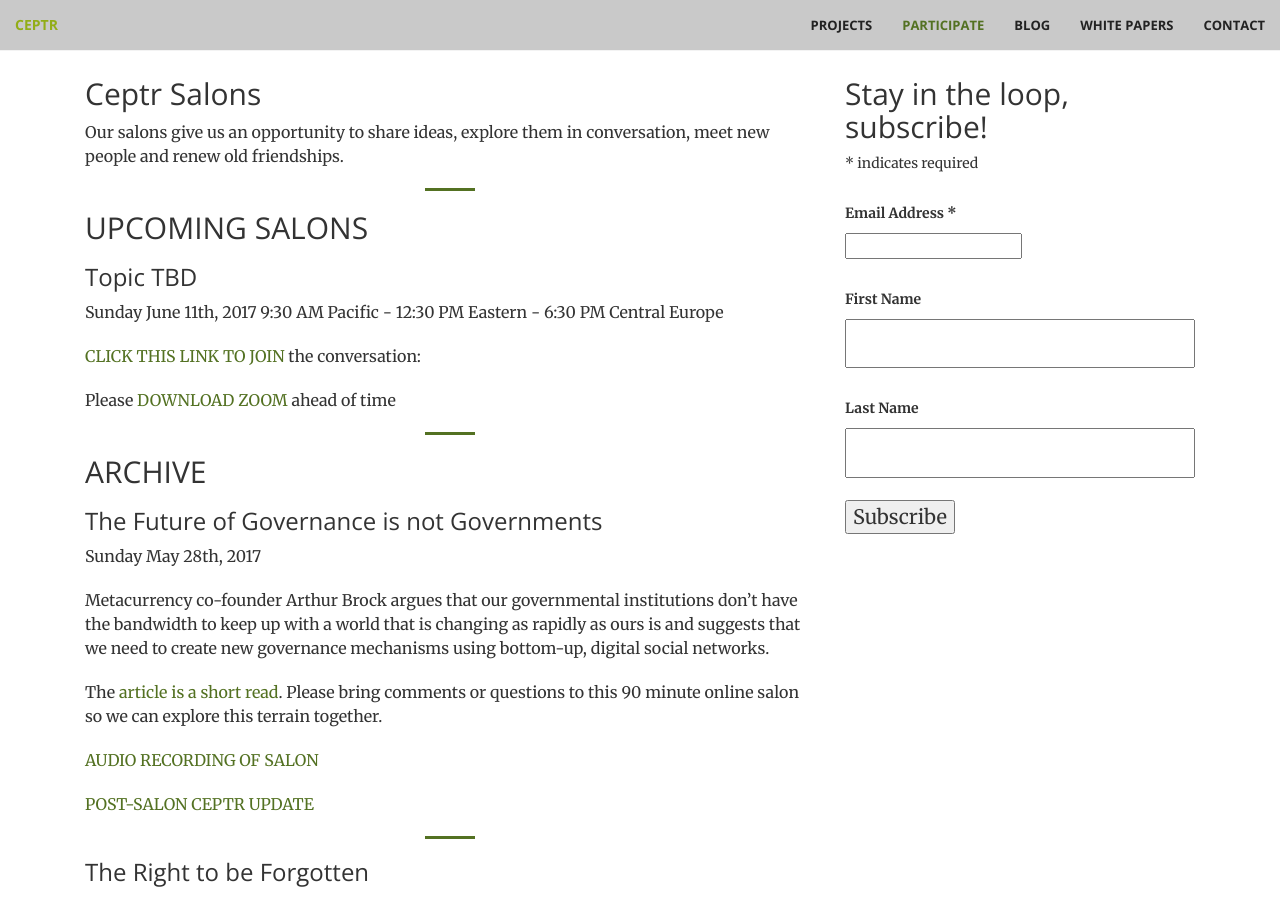
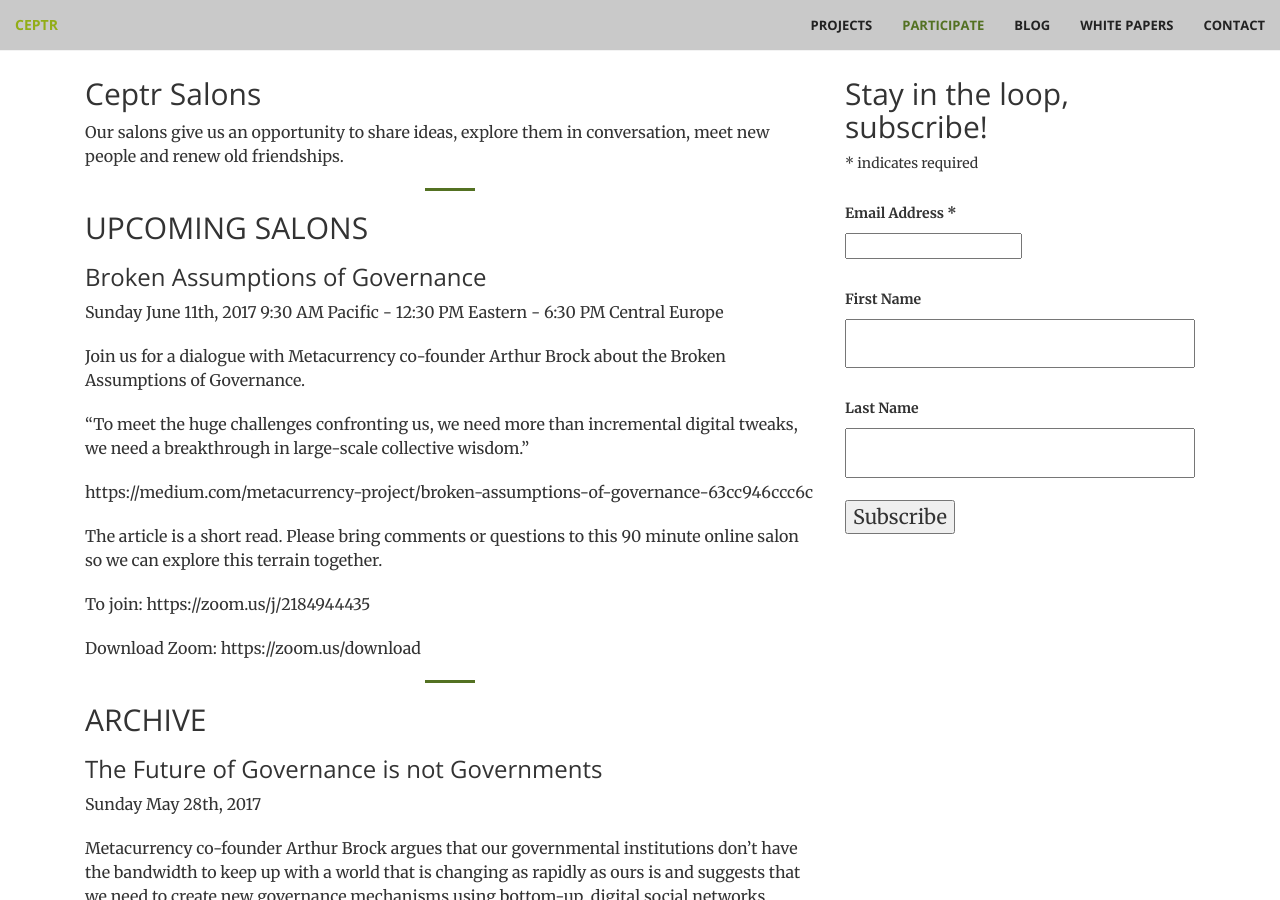
Before and after one commit to metacurrency/ceptr-org, a Jekyll site: the page built from _participate/salons.md, in a window 1280 px wide and 900 px high, scrolled down 345 px. Built offline with Jekyll 4.4.1, drawn with Linux system fonts in a browser that asks for light colours; comment, search, counter and statistics services are not loaded.

Commit message:
added 6-11 Event Details to salons.md

```diff
--- a/_participate/salons.md
+++ b/_participate/salons.md
@@ -37,13 +37,21 @@ Our salons give us an opportunity to share ideas, explore them in conversation,
 ----
 
 ## UPCOMING SALONS
-### Topic TBD
+### Broken Assumptions of Governance
 Sunday June 11th, 2017
 9:30 AM Pacific - 12:30 PM Eastern - 6:30 PM Central Europe
 
-[CLICK THIS LINK TO JOIN](https://zoom.us/j/2184944435) the conversation:
+Join us for a dialogue with Metacurrency co-founder Arthur Brock about the Broken Assumptions of Governance.
 
-Please [DOWNLOAD ZOOM](https://zoom.us/download) ahead of time
+"To meet the huge challenges confronting us, we need more than incremental digital tweaks, we need a breakthrough in large-scale collective wisdom."
+
+https://medium.com/metacurrency-project/broken-assumptions-of-governance-63cc946ccc6c
+
+The article is a short read. Please bring comments or questions to this 90 minute online salon so we can explore this terrain together.
+
+To join: https://zoom.us/j/2184944435
+
+Download Zoom: https://zoom.us/download
 
 ----
 
```
